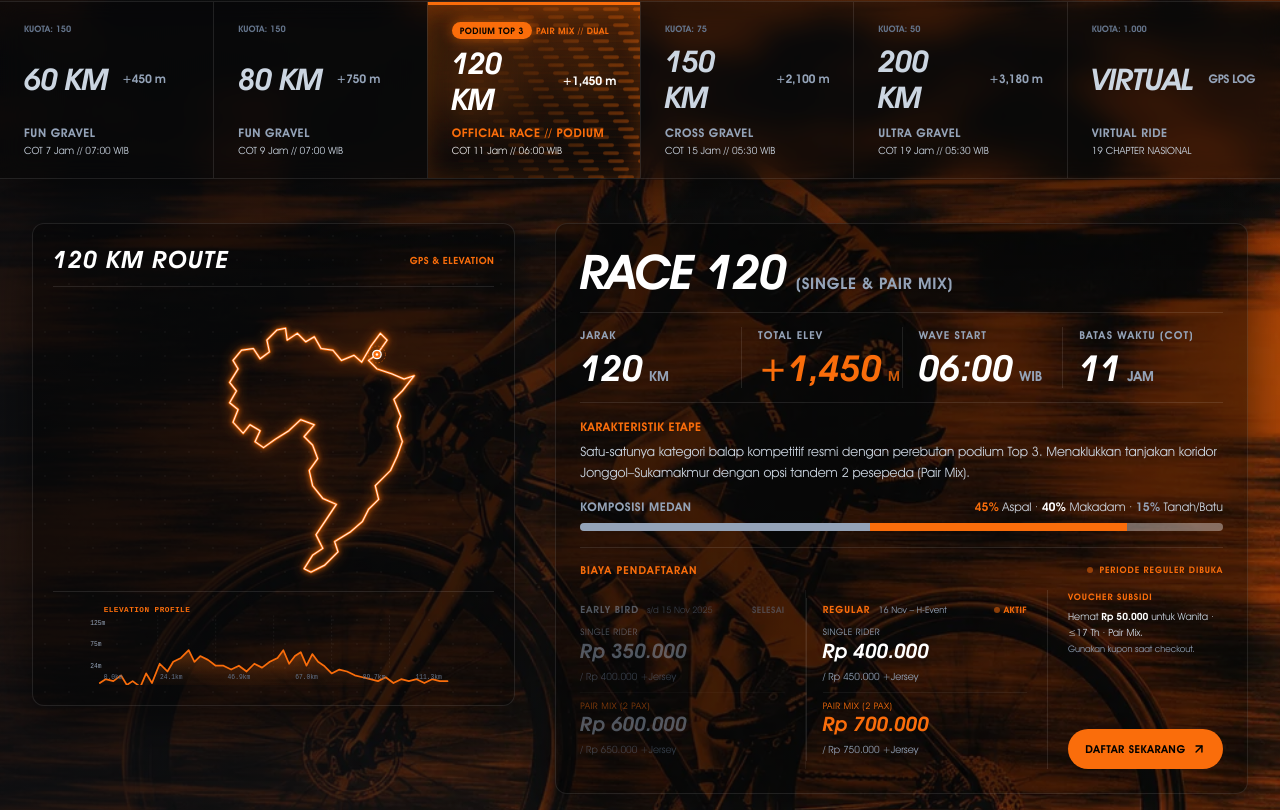
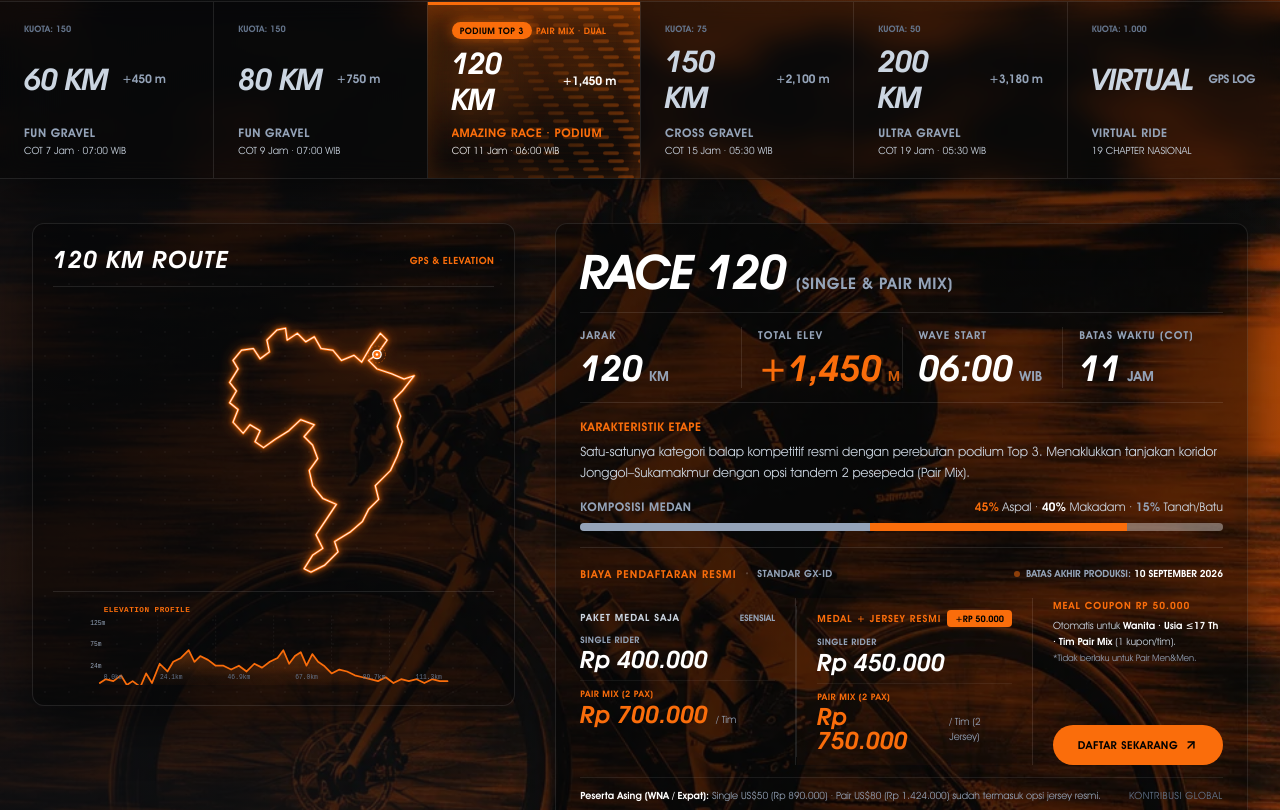
Before and after one commit to aresdanaa-png/Grindurance-2026, a Next.js app: page / in a window 1280 px wide. Shown: the part 1050-1860 px from the top of the page. Built offline with nearby package versions, Linux system fonts and the light colour scheme.

Commit message:
fix(pricing): align pricing telemetry, deadline notice, and category metadata with official GX-ID price list

```diff
--- a/app/page.tsx
+++ b/app/page.tsx
@@ -93,29 +93,8 @@ export default function HomePage() {
   const [isTransitioning, setIsTransitioning] = useState<boolean>(false);
   const [activeScheduleTab, setActiveScheduleTab] = useState<'raceday' | 'praevent' | 'matrix'>('raceday');
 
-  // Early Bird deadline: 15 November 2025 23:59:59 WIB (UTC+7)
-  const EARLY_BIRD_DEADLINE = new Date('2025-11-15T16:59:59Z'); // UTC equivalent
-  const [earlyBirdCountdown, setEarlyBirdCountdown] = useState({ days: 0, hours: 0, minutes: 0, seconds: 0, active: false });
-
-  useEffect(() => {
-    const tick = () => {
-      const now = new Date();
-      const diff = EARLY_BIRD_DEADLINE.getTime() - now.getTime();
-      if (diff <= 0) {
-        setEarlyBirdCountdown({ days: 0, hours: 0, minutes: 0, seconds: 0, active: false });
-        return;
-      }
-      const days = Math.floor(diff / (1000 * 60 * 60 * 24));
-      const hours = Math.floor((diff % (1000 * 60 * 60 * 24)) / (1000 * 60 * 60));
-      const minutes = Math.floor((diff % (1000 * 60 * 60)) / (1000 * 60));
-      const seconds = Math.floor((diff % (1000 * 60)) / 1000);
-      setEarlyBirdCountdown({ days, hours, minutes, seconds, active: true });
-    };
-    tick();
-    const timer = setInterval(tick, 1000);
-    return () => clearInterval(timer);
-  // eslint-disable-next-line react-hooks/exhaustive-deps
-  }, []);
+  // Status Registrasi Resmi GX-ID
+  const REGISTRATION_PRODUCTION_DEADLINE = '10 September 2026';
 
 
   const handleCategorySelect = (id: string) => {
@@ -216,7 +195,7 @@ export default function HomePage() {
       tabLabel: '120 KM',
       km: '120 KM',
       watermark: '120K',
-      subtitle: 'RACE (PODIUM)',
+      subtitle: 'AMAZING RACE (PODIUM)',
       title: 'Race 120',
       titleNote: '(Single & Pair Mix)',
       elevation: '+1,450 m',
@@ -224,7 +203,7 @@ export default function HomePage() {
       cot: '11 Jam',
       wave: '06:00 WIB',
       quota: '100 Single / 30 Tim',
-      tag: 'OFFICIAL RACE // PODIUM TOP 3',
+      tag: 'OFFICIAL RACE · PODIUM TOP 3',
       format: 'Official Race (Top 3 Podium)',
       specialRules: 'Mendukung Tim PAIR Mix 2 Pax · Handicap Waktu · Live Tracking GPS',
       photo: 'https://images.unsplash.com/photo-1534787238916-9ba6764efd4f?q=80&w=1200&auto=format&fit=crop',
@@ -312,7 +291,7 @@ export default function HomePage() {
       cot: '19 Jam',
       wave: '05:30 WIB',
       quota: '50 Peserta',
-      tag: 'ULTRA GRAVEL // NIGHT NAV',
+      tag: 'ULTRA GRAVEL · NIGHT NAV',
       format: 'Ultra Gravel Endurance',
       specialRules: 'Prolog 30 km · Night Navigation · Lampu Depan Ganda >500lm & Rompi Reflektif',
       photo: 'https://images.unsplash.com/photo-1476480862126-209bfaa8edc8?q=80&w=1200&auto=format&fit=crop',
@@ -738,7 +717,7 @@ export default function HomePage() {
                         PODIUM TOP 3
                       </span>
                       <span className="text-[9px] font-mono font-bold tracking-wider text-[#FA6D0B] uppercase">
-                        PAIR MIX // DUAL
+                        PAIR MIX · DUAL
                       </span>
                     </div>
                   ) : (
@@ -792,7 +771,7 @@ export default function HomePage() {
                             : 'text-slate-400 group-hover:text-slate-200'
                       }`}
                     >
-                      {isRace ? 'OFFICIAL RACE // PODIUM' : c.subtitle}
+                      {isRace ? 'AMAZING RACE · PODIUM' : c.subtitle}
                     </div>
                     <div className={`text-[10px] truncate font-mono ${
                       isRace
@@ -801,7 +780,7 @@ export default function HomePage() {
                           : 'text-slate-300 group-hover:text-white'
                         : 'text-slate-300'
                     }`}>
-                      {c.cot !== 'Fleksibel' ? `COT ${c.cot} // ${c.wave}` : '19 CHAPTER NASIONAL'}
+                      {c.cot !== 'Fleksibel' ? `COT ${c.cot} · ${c.wave}` : '19 CHAPTER NASIONAL'}
                     </div>
                   </div>
                 </button>
@@ -1098,96 +1077,71 @@ export default function HomePage() {
                   </div>
                 </div>
 
-                {/* 5. TIERED PRICING — Matching Hero/Header Design Language */}
+                {/* 5. TIERED PRICING — Matching Official GX-ID Contribution Package */}
                 <div className="pt-3.5 border-t border-white/10">
 
-                  {/* Row 1: Section label + status/countdown */}
+                  {/* Row 1: Section label + Official Production Deadline Status */}
                   <div className="flex flex-wrap items-center justify-between gap-x-4 gap-y-1 mb-3">
-                    <span className="text-[11px] font-mono font-black uppercase tracking-widest text-[#FA6D0B]">
-                      BIAYA PENDAFTARAN
-                    </span>
-                    {earlyBirdCountdown.active ? (
-                      <div className="flex items-center gap-2">
-                        <span className="text-[9px] font-mono font-bold text-slate-400 uppercase tracking-widest">EARLY BIRD TUTUP DALAM</span>
-                        <div className="flex items-center gap-1">
-                          {[
-                            { val: earlyBirdCountdown.days, label: 'H' },
-                            { val: earlyBirdCountdown.hours, label: 'J' },
-                            { val: earlyBirdCountdown.minutes, label: 'M' },
-                            { val: earlyBirdCountdown.seconds, label: 'D' },
-                          ].map(({ val, label }, i) => (
-                            <span key={i} className="flex items-center gap-0.5">
-                              <span className="font-mono font-black text-xs text-white bg-[#FA6D0B]/15 border border-[#FA6D0B]/30 rounded px-1.5 py-0.5 min-w-[24px] text-center tabular-nums leading-none">
-                                {String(val).padStart(2, '0')}
-                              </span>
-                              <span className="text-[8px] text-[#FA6D0B] font-mono font-bold">{label}</span>
-                              {i < 3 && <span className="text-white/20 text-[9px] mx-0.5">/</span>}
-                            </span>
-                          ))}
-                        </div>
-                      </div>
-                    ) : (
-                      <span className="text-[9px] font-mono font-bold text-[#FA6D0B] uppercase tracking-widest flex items-center gap-1.5">
-                        <span className="w-1.5 h-1.5 rounded-full bg-[#FA6D0B] animate-pulse" />
-                        PERIODE REGULER DIBUKA
+                    <div className="flex items-center gap-2">
+                      <span className="text-[11px] font-sans font-black uppercase tracking-widest text-[#FA6D0B]">
+                        BIAYA PENDAFTARAN RESMI
                       </span>
-                    )}
-                  </div>
-
-                  {/* Row 2: Two tiers side by side + CTA */}
+                      <span className="text-white/20 font-black">·</span>
+                      <span className="text-[10px] font-sans font-bold text-slate-400 uppercase tracking-wider">
+                        STANDAR GX-ID
+                      </span>
+                    </div>
+                    <div className="flex items-center gap-1.5 text-[10px] font-sans font-bold text-slate-400 uppercase">
+                      <span className="w-1.5 h-1.5 rounded-full bg-[#FA6D0B] animate-pulse" />
+                      <span>BATAS AKHIR PRODUKSI: <strong className="text-white">10 SEPTEMBER 2026</strong></span>
+                    </div>
+                  </div>
+
+                  {/* Row 2: Two packages side by side + CTA */}
                   <div className="flex flex-col sm:flex-row items-stretch gap-0">
 
-                    {/* EARLY BIRD TIER */}
-                    <div className={`flex-1 py-3 pr-5 border-r border-white/10 ${!earlyBirdCountdown.active ? 'opacity-50' : ''}`}>
-                      <div className="flex items-center gap-2 mb-2">
-                        <span className={`text-[10px] font-mono font-black uppercase tracking-widest ${earlyBirdCountdown.active ? 'text-[#FA6D0B]' : 'text-slate-400'}`}>
-                          EARLY BIRD
-                        </span>
-                        <span className="text-[9px] font-mono text-slate-500">s/d 15 Nov 2025</span>
-                        {earlyBirdCountdown.active ? (
-                          <span className="text-[9px] font-mono font-bold uppercase text-[#FA6D0B] tracking-wider ml-auto flex items-center gap-1">
-                            <span className="w-1.5 h-1.5 rounded-full bg-[#FA6D0B] animate-pulse" />
-                            AKTIF
-                          </span>
-                        ) : (
-                          <span className="text-[9px] font-mono font-bold uppercase text-slate-500 tracking-wider ml-auto">
-                            SELESAI
-                          </span>
-                        )}
+                    {/* TIER 1: PAKET MEDAL SAJA */}
+                    <div className="flex-1 py-3 pr-5 border-r border-white/10">
+                      <div className="flex items-center justify-between mb-2">
+                        <span className="text-[10px] font-sans font-black uppercase tracking-widest text-slate-300">
+                          PAKET MEDAL SAJA
+                        </span>
+                        <span className="text-[9px] font-sans font-bold uppercase text-slate-400">
+                          ESENSIAL
+                        </span>
                       </div>
 
                       {currentCategory.isRace ? (
                         <div className="space-y-2">
                           <div>
-                            <div className="text-[9px] font-mono text-slate-400 uppercase tracking-wider mb-0.5">SINGLE RIDER</div>
-                            <div className="flex items-baseline gap-2 flex-wrap">
-                              <span className={`font-display font-black italic text-xl leading-none ${earlyBirdCountdown.active ? 'text-white' : 'text-slate-400'}`}>
-                                {currentCategory.earlyBird.medal}
+                            <div className="text-[9px] font-sans font-bold text-slate-400 uppercase tracking-wider mb-0.5">SINGLE RIDER</div>
+                            <div className="flex items-baseline gap-2">
+                              <span className="font-display italic font-black text-2xl text-white leading-none">
+                                {currentCategory.regular.medal}
                               </span>
-                              <span className="text-[10px] font-mono text-slate-500">/ {currentCategory.earlyBird.jersey} +Jersey</span>
                             </div>
                           </div>
-                          {currentCategory.earlyBird.pairMedal && (
+                          {currentCategory.regular.pairMedal && (
                             <div className="pt-1.5 border-t border-white/[0.06]">
-                              <div className="text-[9px] font-mono text-[#FA6D0B] uppercase tracking-wider mb-0.5">PAIR MIX (2 PAX)</div>
-                              <div className="flex items-baseline gap-2 flex-wrap">
-                                <span className={`font-display font-black italic text-xl leading-none ${earlyBirdCountdown.active ? 'text-[#FA6D0B]' : 'text-slate-400'}`}>
-                                  {currentCategory.earlyBird.pairMedal}
+                              <div className="text-[9px] font-sans font-bold text-[#FA6D0B] uppercase tracking-wider mb-0.5">PAIR MIX (2 PAX)</div>
+                              <div className="flex items-baseline gap-2">
+                                <span className="font-display italic font-black text-2xl text-[#FA6D0B] leading-none">
+                                  {currentCategory.regular.pairMedal}
                                 </span>
-                                <span className="text-[10px] font-mono text-slate-500">/ {currentCategory.earlyBird.pairJersey} +Jersey</span>
+                                <span className="text-[10px] font-sans text-slate-400">/ Tim</span>
                               </div>
                             </div>
                           )}
                         </div>
                       ) : (
                         <div>
-                          <div className="text-[9px] font-mono text-slate-400 uppercase tracking-wider mb-0.5">PAKET MEDAL</div>
-                          <div className="flex items-baseline gap-2 flex-wrap">
-                            <span className={`font-display font-black italic text-2xl leading-none ${earlyBirdCountdown.active ? 'text-white' : 'text-slate-400'}`}>
-                              {currentCategory.earlyBird.medal}
+                          <div className="text-[9px] font-sans font-bold text-slate-400 uppercase tracking-wider mb-1">TARIF DASAR</div>
+                          <div className="flex items-baseline gap-2">
+                            <span className="font-display italic font-black text-3xl text-white leading-none">
+                              {currentCategory.regular.medal}
                             </span>
                           </div>
-                          <div className="text-[10px] font-mono text-slate-500 mt-1">+Jersey: {currentCategory.earlyBird.jersey}</div>
+                          <div className="text-[10px] font-sans text-slate-400 mt-1.5">Termasuk seluruh fasilitas hari-H</div>
                         </div>
                       )}
                     </div>
@@ -1195,69 +1149,78 @@ export default function HomePage() {
                     {/* SEPARATOR */}
                     <div className="hidden sm:block w-[1px] bg-white/10 my-2 self-stretch" />
 
-                    {/* REGULAR TIER */}
-                    <div className={`flex-1 py-3 sm:pl-4 sm:pr-5 border-t sm:border-t-0 border-white/10 sm:border-r border-white/10 ${earlyBirdCountdown.active ? 'opacity-60 hover:opacity-90 transition-opacity' : ''}`}>
-                      <div className="flex items-center gap-2 mb-2">
-                        <span className={`text-[10px] font-mono font-black uppercase tracking-widest ${!earlyBirdCountdown.active ? 'text-[#FA6D0B]' : 'text-white'}`}>
-                          REGULAR
-                        </span>
-                        <span className="text-[9px] font-mono text-slate-400">16 Nov – H-Event</span>
-                        {!earlyBirdCountdown.active && (
-                          <span className="text-[9px] font-mono font-bold uppercase text-[#FA6D0B] tracking-wider ml-auto flex items-center gap-1">
-                            <span className="w-1.5 h-1.5 rounded-full bg-[#FA6D0B] animate-pulse" />
-                            AKTIF
-                          </span>
-                        )}
+                    {/* TIER 2: PAKET MEDAL & JERSEY RESMI */}
+                    <div className="flex-1 py-3 sm:pl-5 sm:pr-5 border-t sm:border-t-0 border-white/10 sm:border-r border-white/10 bg-[#FA6D0B]/[0.03]">
+                      <div className="flex items-center justify-between mb-2">
+                        <span className="text-[10px] font-sans font-black uppercase tracking-widest text-[#FA6D0B]">
+                          MEDAL + JERSEY RESMI
+                        </span>
+                        <span className="text-[9px] font-sans font-black uppercase px-2 py-0.5 rounded bg-[#FA6D0B] text-black">
+                          +RP 50.000
+                        </span>
                       </div>
 
                       {currentCategory.isRace ? (
                         <div className="space-y-2">
                           <div>
-                            <div className="text-[9px] font-mono text-slate-400 uppercase tracking-wider mb-0.5">SINGLE RIDER</div>
-                            <div className="flex items-baseline gap-2 flex-wrap">
-                              <span className="font-display font-black text-white italic text-xl leading-none">{currentCategory.regular.medal}</span>
-                              <span className="text-[10px] font-mono text-slate-400">/ {currentCategory.regular.jersey} +Jersey</span>
+                            <div className="text-[9px] font-sans font-bold text-slate-400 uppercase tracking-wider mb-0.5">SINGLE RIDER</div>
+                            <div className="flex items-baseline gap-2">
+                              <span className="font-display italic font-black text-2xl text-white leading-none">
+                                {currentCategory.regular.jersey}
+                              </span>
                             </div>
                           </div>
-                          {currentCategory.regular.pairMedal && (
+                          {currentCategory.regular.pairJersey && (
                             <div className="pt-1.5 border-t border-white/[0.06]">
-                              <div className="text-[9px] font-mono text-[#FA6D0B] uppercase tracking-wider mb-0.5">PAIR MIX (2 PAX)</div>
-                              <div className="flex items-baseline gap-2 flex-wrap">
-                                <span className="font-display font-black text-[#FA6D0B] italic text-xl leading-none">{currentCategory.regular.pairMedal}</span>
-                                <span className="text-[10px] font-mono text-slate-400">/ {currentCategory.regular.pairJersey} +Jersey</span>
+                              <div className="text-[9px] font-sans font-bold text-[#FA6D0B] uppercase tracking-wider mb-0.5">PAIR MIX (2 PAX)</div>
+                              <div className="flex items-baseline gap-2">
+                                <span className="font-display italic font-black text-2xl text-[#FA6D0B] leading-none">
+                                  {currentCategory.regular.pairJersey}
+                                </span>
+                                <span className="text-[10px] font-sans text-slate-400">/ Tim (2 Jersey)</span>
                               </div>
                             </div>
                           )}
                         </div>
                       ) : (
                         <div>
-                          <div className="text-[9px] font-mono text-slate-400 uppercase tracking-wider mb-0.5">PAKET MEDAL</div>
-                          <div className="flex items-baseline gap-2 flex-wrap">
-                            <span className="font-display font-black text-white italic text-2xl leading-none">{currentCategory.regular.medal}</span>
+                          <div className="text-[9px] font-sans font-bold text-slate-400 uppercase tracking-wider mb-1">PAKET LENGKAP</div>
+                          <div className="flex items-baseline gap-2">
+                            <span className="font-display italic font-black text-3xl text-white leading-none">
+                              {currentCategory.regular.jersey}
+                            </span>
                           </div>
-                          <div className="text-[10px] font-mono text-slate-400 mt-1">+Jersey: {currentCategory.regular.jersey}</div>
+                          <div className="text-[10px] font-sans text-[#FA6D0B] font-bold mt-1.5">Termasuk Aero Jersey Pollride (Nilai Rp 350.000)</div>
                         </div>
                       )}
                     </div>
 
                     {/* CTA + VOUCHER */}
-                    <div className="flex flex-col justify-between gap-3 sm:pl-5 pt-3 sm:pt-0 border-t sm:border-t-0 border-white/10 sm:w-[175px] shrink-0">
+                    <div className="flex flex-col justify-between gap-3 sm:pl-5 pt-3 sm:pt-0 border-t sm:border-t-0 border-white/10 sm:w-[190px] shrink-0">
                       <div>
-                        <div className="text-[9px] font-mono font-black uppercase tracking-widest text-[#FA6D0B] mb-1">VOUCHER SUBSIDI</div>
-                        <p className="text-[10px] font-mono text-slate-300 leading-relaxed">
-                          Hemat <strong className="text-white font-bold">Rp 50.000</strong> untuk Wanita · ≤17 Th · Pair Mix.<br />
-                          <span className="text-slate-400 text-[9px]">Gunakan kupon saat checkout.</span>
+                        <div className="text-[10px] font-sans font-black uppercase tracking-widest text-[#FA6D0B] mb-1">MEAL COUPON RP 50.000</div>
+                        <p className="text-[10px] font-sans text-slate-300 leading-relaxed">
+                          Otomatis untuk <strong className="text-white font-bold">Wanita · Usia ≤17 Th · Tim Pair Mix</strong> (1 kupon/tim).<br />
+                          <span className="text-slate-400 text-[9px]">*Tidak berlaku untuk Pair Men&amp;Men.</span>
                         </p>
                       </div>
                       <Link
                         href={`/daftar?category=${currentCategory.id}`}
-                        className="group w-full px-4 py-3 rounded-full text-[11px] font-black uppercase tracking-wider text-black bg-[#FA6D0B] hover:bg-[#DE5A00] transition-all duration-300 hover:shadow-[0_0_24px_rgba(250,109,11,0.5)] flex items-center justify-center gap-1.5 transform hover:-translate-y-0.5 active:scale-95 whitespace-nowrap text-center"
+                        className="group w-full px-4 py-3 rounded-full text-[11px] font-sans font-black uppercase tracking-wider text-black bg-[#FA6D0B] hover:bg-[#DE5A00] transition-all duration-300 hover:shadow-[0_0_24px_rgba(250,109,11,0.5)] flex items-center justify-center gap-1.5 transform hover:-translate-y-0.5 active:scale-95 whitespace-nowrap text-center"
                       >
                         DAFTAR SEKARANG
                         <ArrowUpRight className="w-3.5 h-3.5 stroke-[2.5] group-hover:translate-x-0.5 group-hover:-translate-y-0.5 transition-all duration-300 shrink-0" />
                       </Link>
                     </div>
 
+                  </div>
+
+                  {/* Foreigner & Expatriate Rate Banner */}
+                  <div className="mt-3 pt-2.5 border-t border-white/[0.08] flex flex-wrap items-center justify-between gap-2 text-[10px] font-sans text-slate-400">
+                    <span>
+                      <strong className="text-white font-semibold">Peserta Asing (WNA / Expat):</strong> Single US$50 (Rp 890.000) · Pair US$80 (Rp 1.424.000) sudah termasuk opsi jersey resmi.
+                    </span>
+                    <span className="text-slate-500 uppercase tracking-wider">KONTRIBUSI GLOBAL</span>
                   </div>
                 </div>
 
@@ -1386,6 +1349,21 @@ export default function HomePage() {
             </div>
           </div>
 
+          {/* Official Production Notice Banner (Sesuai Ketentuan Resmi GX-ID) */}
+          <div className="p-3.5 sm:p-4 rounded-xl border border-white/10 bg-black/55 backdrop-blur-md flex flex-col sm:flex-row sm:items-center justify-between gap-3 text-xs font-sans">
+            <div className="flex items-center gap-2.5">
+              <span className="px-2.5 py-0.5 rounded bg-[#FA6D0B]/15 border border-[#FA6D0B]/40 text-[#FA6D0B] text-[10px] font-bold uppercase tracking-widest shrink-0">
+                BATAS PRODUKSI
+              </span>
+              <span className="text-slate-300">
+                Pemesanan paket untuk jaminan serah terima Hari-H ditutup <strong className="text-white font-bold">10 September 2026</strong>.
+              </span>
+            </div>
+            <span className="text-slate-400 text-[11px] shrink-0">
+              Pendaftaran setelah 10 September 2026, jersey &amp; medali dikirim via kurir pasca-event.
+            </span>
+          </div>
+
           {/* DUAL PACKAGE COMPARISON (Clean Side-by-Side Split) */}
           <div className="grid grid-cols-1 md:grid-cols-2 gap-6">
 
@@ -1451,7 +1429,7 @@ export default function HomePage() {
                   <div className="flex items-baseline gap-1.5 pt-1">
                     <span className="text-[11px] font-sans font-bold text-slate-400 leading-none">MULAI</span>
                     <span className="font-display italic font-black text-2xl sm:text-3xl text-white leading-none">
-                      RP 200.000
+                      RP 250.000
                     </span>
                   </div>
                 </div>
@@ -1460,7 +1438,7 @@ export default function HomePage() {
                     TERMASUK FASILITAS HARI-H
                   </span>
                   <span className="text-[10px] font-sans text-slate-500 uppercase tracking-wider block mt-0.5">
-                    STANDAR FINISHER RESMI
+                    OFFLINE 60–200 KM · VIRTUAL RP 200.000
                   </span>
                 </div>
               </div>
```
